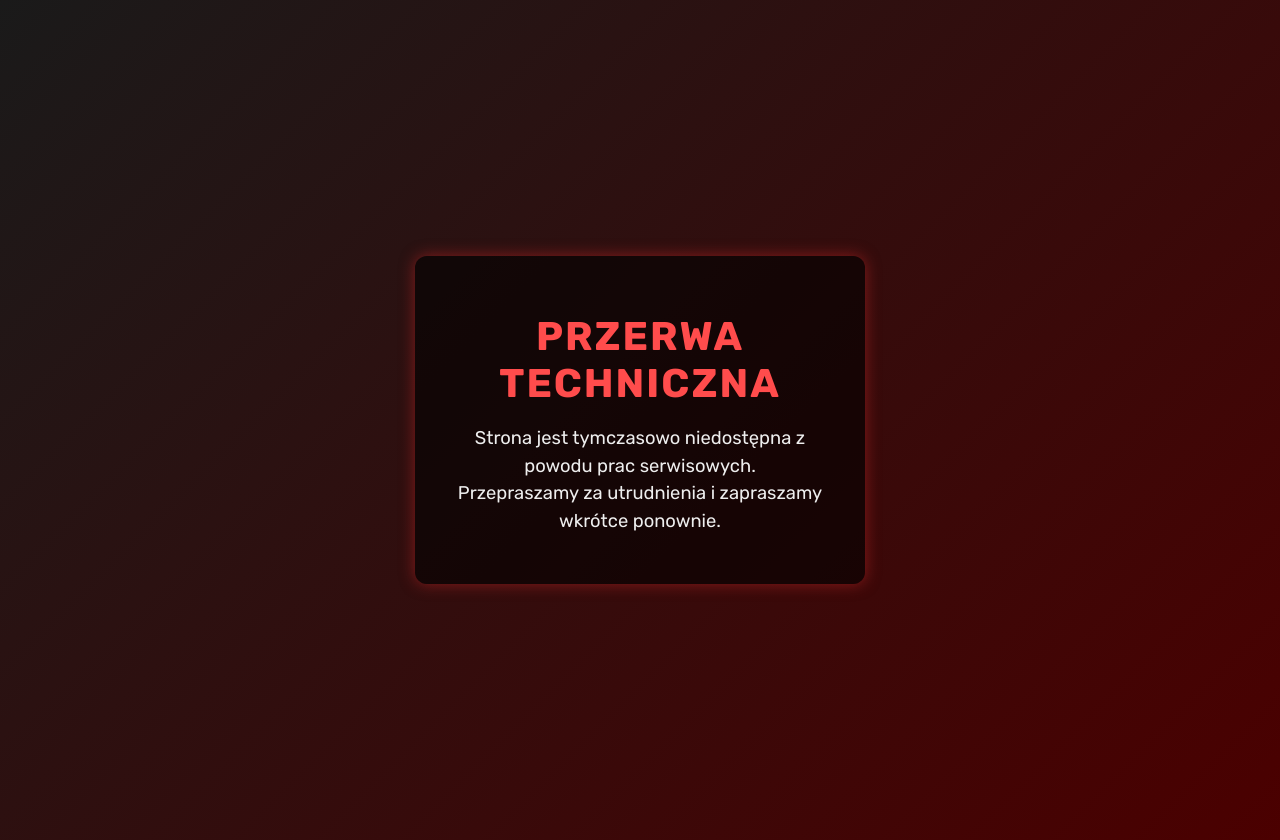
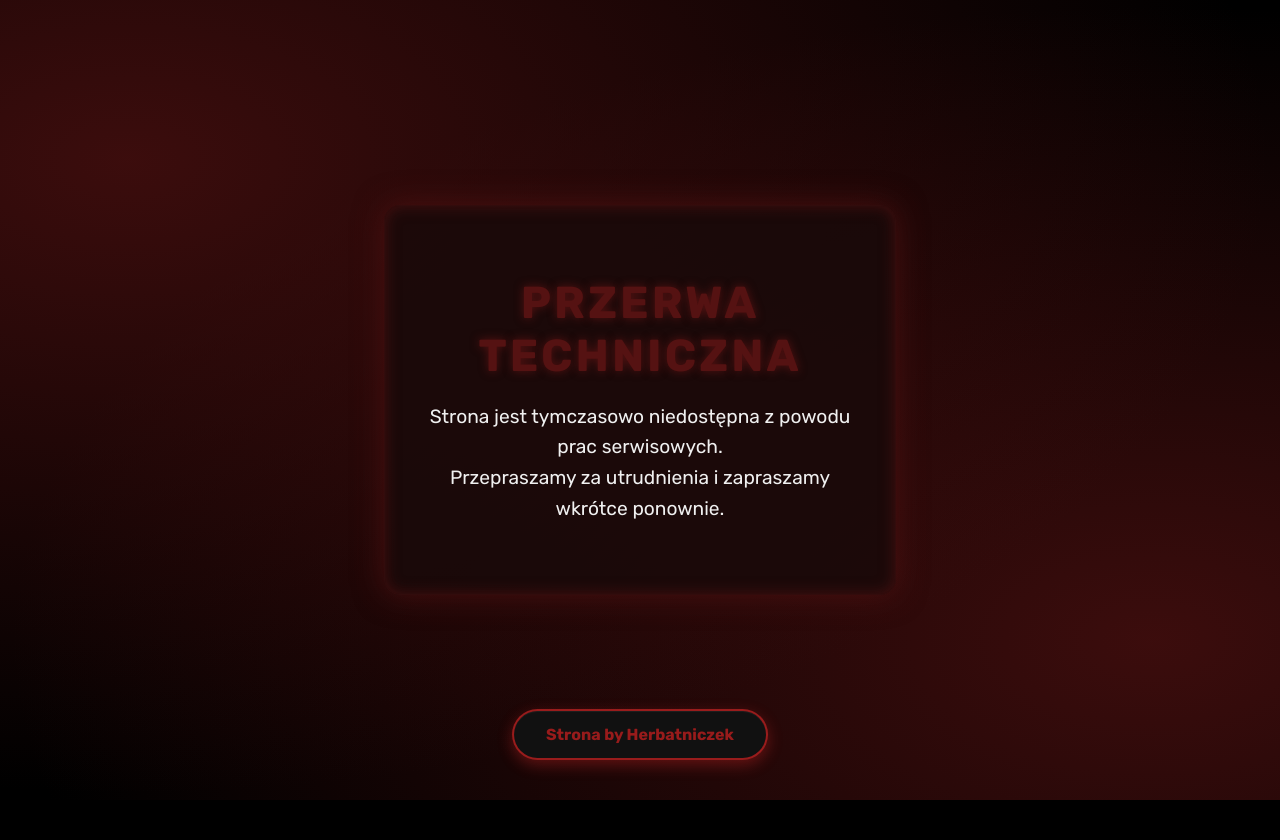
Before and after one commit to herbatniczek0/Strona, a website: page przerwa.html in a window 1280 px wide. After the commit the page ends 800 px from the top, so only its background shows below. Drawn offline with Linux system fonts and the light colour scheme.

Commit message:
Update przerwa.html

```diff
--- a/przerwa.html
+++ b/przerwa.html
@@ -6,42 +6,112 @@
 <title>Strona tymczasowo niedostępna</title>
 <style>
   @import url('https://fonts.googleapis.com/css2?family=Rubik:wght@400;700&display=swap');
+
+  :root {
+    --primary-red: #551212;
+    --dark-red: #360b0b;
+    --bg-dark: #000000;
+    --bg-card: rgba(25, 10, 10, 0.85);
+    --border-color: rgba(85, 18, 18, 0.4);
+    --text-light: #f0f0f0;
+    --shadow-color: rgba(85, 18, 18, 0.7);
+  }
+
   body {
     margin: 0;
     height: 100vh;
+    background-color: var(--bg-dark);
+    background-image:
+      radial-gradient(farthest-corner at 10% 20%, var(--shadow-color) 0%, transparent 70%),
+      radial-gradient(farthest-corner at 90% 80%, var(--shadow-color) 0%, transparent 70%);
+    font-family: 'Rubik', sans-serif;
     display: flex;
     justify-content: center;
     align-items: center;
-    background: linear-gradient(135deg, #1a1a1a, #4b0000);
-    font-family: 'Rubik', sans-serif;
-    color: #fff;
+    color: var(--text-light);
+    position: relative;
+  }
+
+  .container {
+    max-width: 450px;
+    background: var(--bg-card);
+    border: 1px solid var(--border-color);
+    border-radius: 1rem;
+    padding: 40px 30px;
+    box-shadow:
+      0 0 30px var(--shadow-color),
+      inset 0 0 15px var(--shadow-color);
     text-align: center;
-    padding: 20px;
   }
-  .container {
-    max-width: 400px;
-    background: rgba(0,0,0,0.6);
-    border-radius: 12px;
-    padding: 30px 25px;
-    box-shadow: 0 0 15px #b22222aa;
-    animation: pulse 2.5s infinite ease-in-out;
+
+  h1 {
+    color: var(--primary-red);
+    font-size: 2.8rem;
+    margin-bottom: 20px;
+    text-transform: uppercase;
+    letter-spacing: 3px;
+    text-shadow: 0 0 10px var(--primary-red);
   }
-  h1 {
-    font-size: 2.5rem;
-    margin-bottom: 15px;
-    color: #ff4c4c;
-    text-transform: uppercase;
-    letter-spacing: 2px;
+
+  p {
+    font-size: 1.2rem;
+    line-height: 1.6;
+    color: var(--text-light);
+    margin-bottom: 30px;
   }
-  p {
-    font-size: 1.15rem;
-    line-height: 1.5;
-    color: #eee;
+
+  /* Twój styl przycisku credit-btn */
+  .credit-btn {
+    position: absolute;
+    bottom: 40px;
+    left: 50%;
+    transform: translateX(-50%);
+    padding: 14px 32px;
+    font-size: 1rem;
+    font-weight: bold;
+    color: #b11e1ed8;
+    background: #111;
+    border: 2px solid #b11e1ed8;
+    border-radius: 50px;
+    text-decoration: none;
+    overflow: hidden;
+    transition: transform 0.3s ease, box-shadow 0.3s ease, color 0.4s ease;
+    box-shadow:
+      0 5px 15px rgba(255, 45, 45, 0.3),
+      inset 0 1px 0 rgba(255,255,255,0.05);
+    perspective: 1000px;
+    z-index: 100;
   }
-  @keyframes pulse {
-    0%, 100% { box-shadow: 0 0 15px #b22222aa; }
-    50% { box-shadow: 0 0 25px #ff4c4ccc; }
+
+  .credit-btn::before {
+    content: '';
+    position: absolute;
+    top: 0;
+    left: -100%;
+    width: 100%;
+    height: 100%;
+    background: linear-gradient(120deg, transparent, #6d1313, transparent);
+    transition: all 0.4s ease-in-out;
+    z-index: 0;
   }
+
+  .credit-btn:hover::before {
+    left: 100%;
+  }
+
+  .credit-btn:hover {
+    color: #ff0000;
+    transform: translateX(-50%) translateY(-4px) scale(1.05);
+    box-shadow:
+      0 8px 20px rgba(184, 31, 31, 0.5),
+      inset 0 2px 1px rgba(255,255,255,0.1);
+  }
+
+  .credit-btn span {
+    position: relative;
+    z-index: 1;
+  }
+
 </style>
 </head>
 <body>
@@ -50,5 +120,9 @@
     <p>Strona jest tymczasowo niedostępna z powodu prac serwisowych.<br />
     Przepraszamy za utrudnienia i zapraszamy wkrótce ponownie.</p>
   </div>
+
+  <a href="https://herbatniczek.online" class="credit-btn" target="_blank" rel="noopener noreferrer">
+    <span>Strona by Herbatniczek</span>
+  </a>
 </body>
 </html>
```
